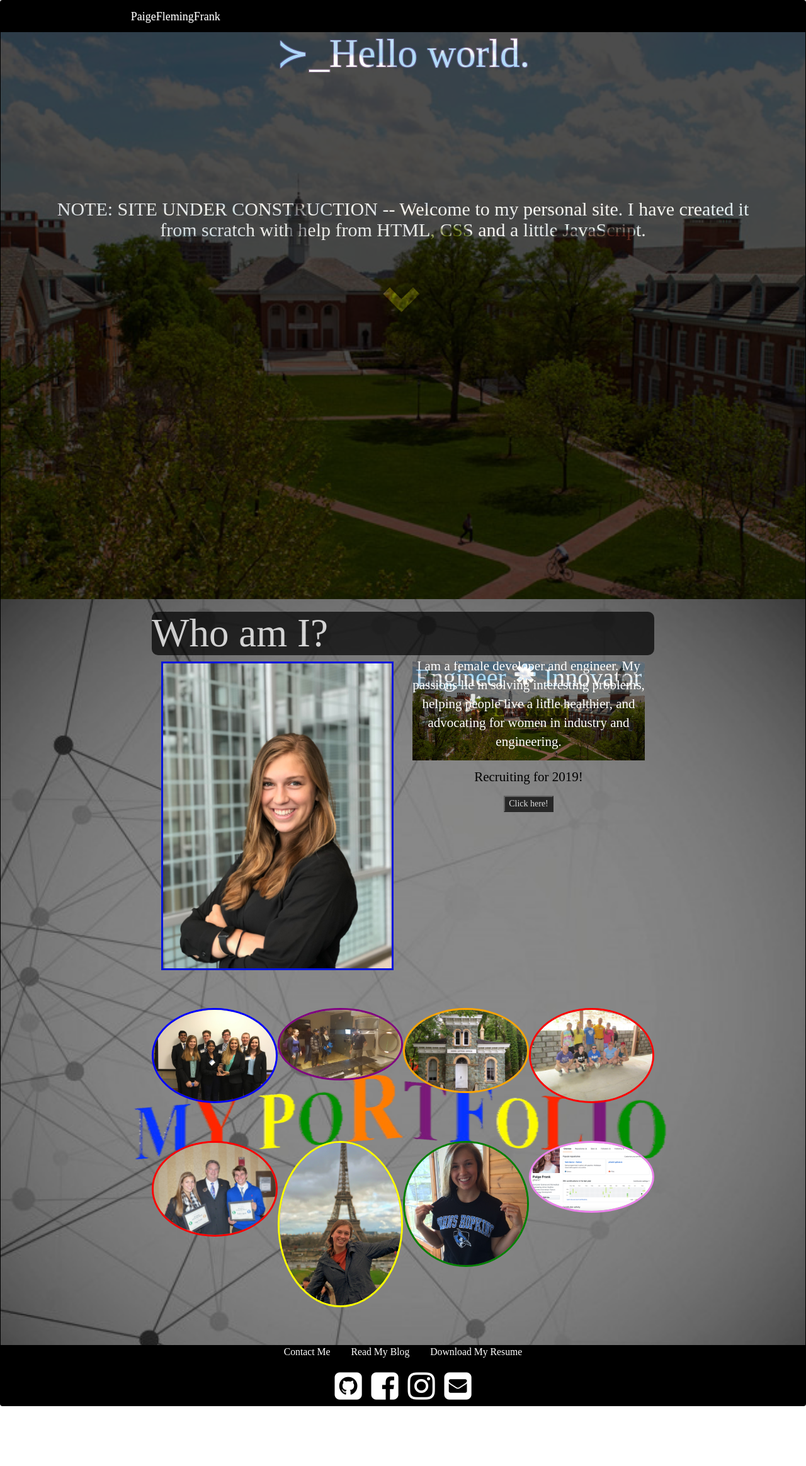
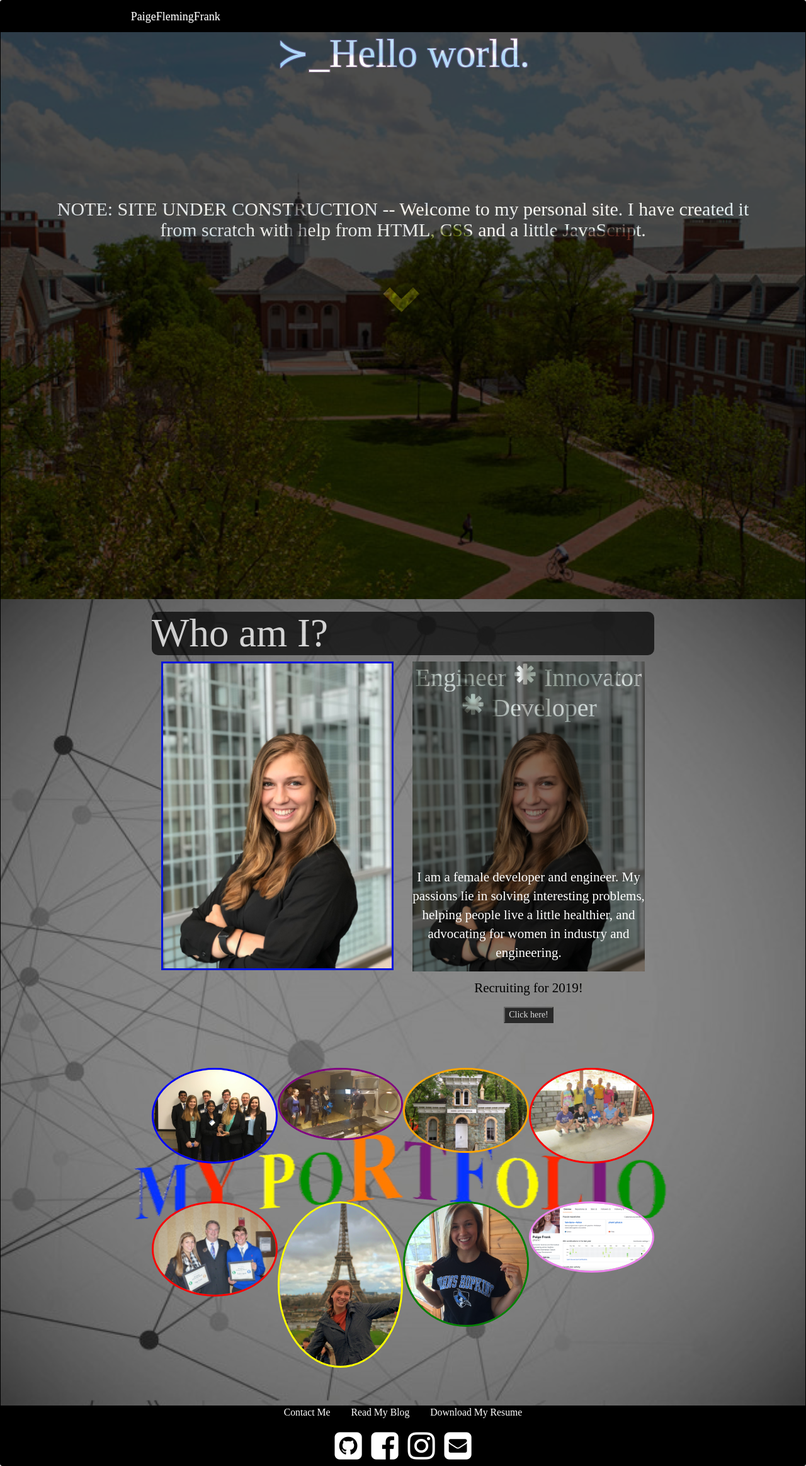
Before and after one commit to pfrank7/pfrank7.github.io, a Jekyll site: the page built from index.html, in a window 1280 px wide. Shown: the whole page at 63% size. Built offline with Jekyll 4.4.1, drawn with Linux system fonts in a browser that asks for light colours; nearby versions of some CDN libraries; before the commit the page ends 2232 px from its top, so only the background shows below that.

Commit message:
Update index.html

```diff
--- a/index.html
+++ b/index.html
@@ -29,7 +29,7 @@ title: Paige Frank
 				</div>
 				<div class = "col-sm-6 text-center">
 					<div class = "me-cont">
-						<img src = "../photos/JHU.jpg" alt = "me" class = "me-image">
+						<img src = "../photos/IMG_0413.jpg" alt = "me" class = "me-image">
 						<div class = "me-overlay text-center">
 							<h2 class = "me-back"> Engineer <span class="glyphicon glyphicon-asterisk"></span> Innovator <span class="glyphicon glyphicon-asterisk"></span> Developer </h2>
 							<p class = "me-text"> I am a female developer and engineer. My passions lie in solving interesting problems, helping people live a little healthier,
```
